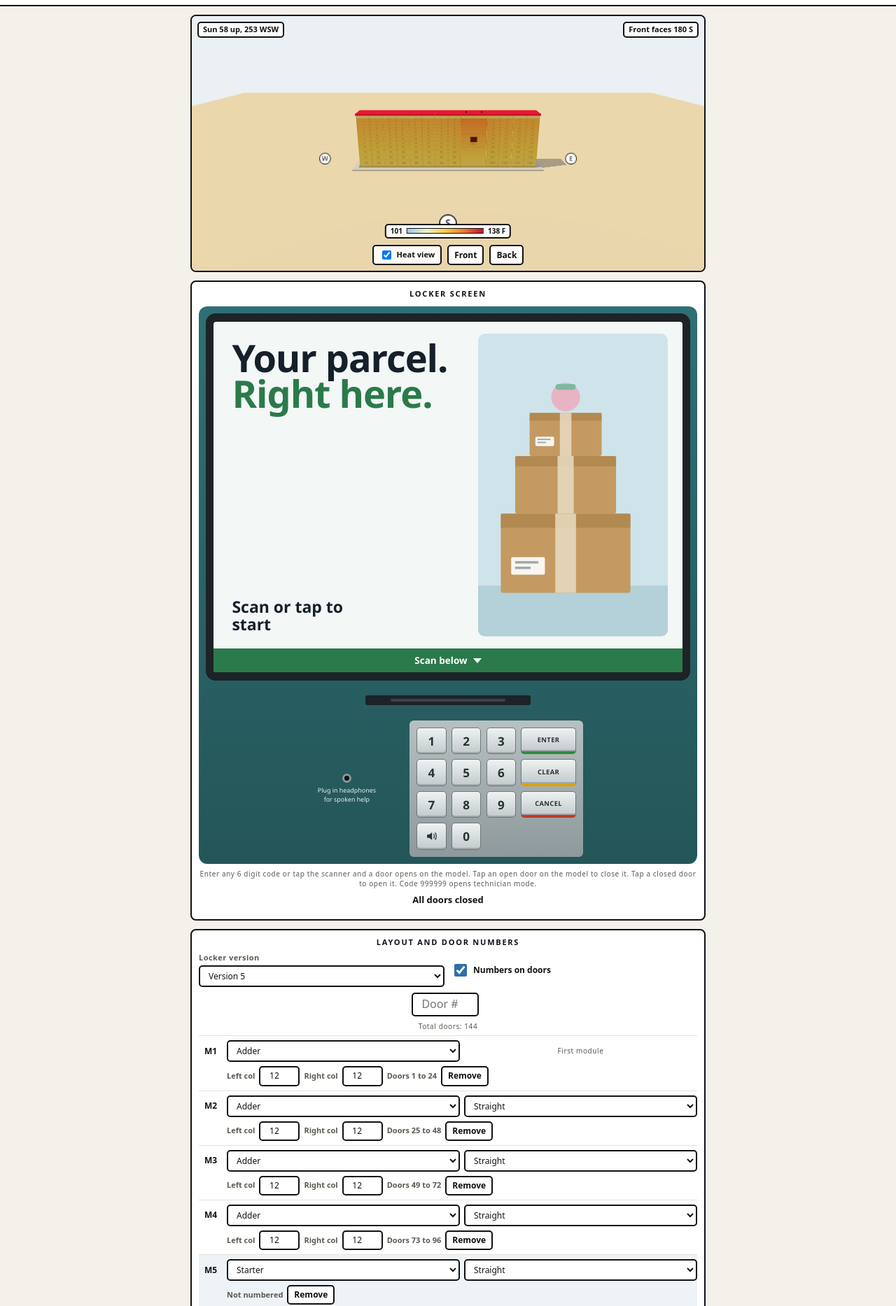
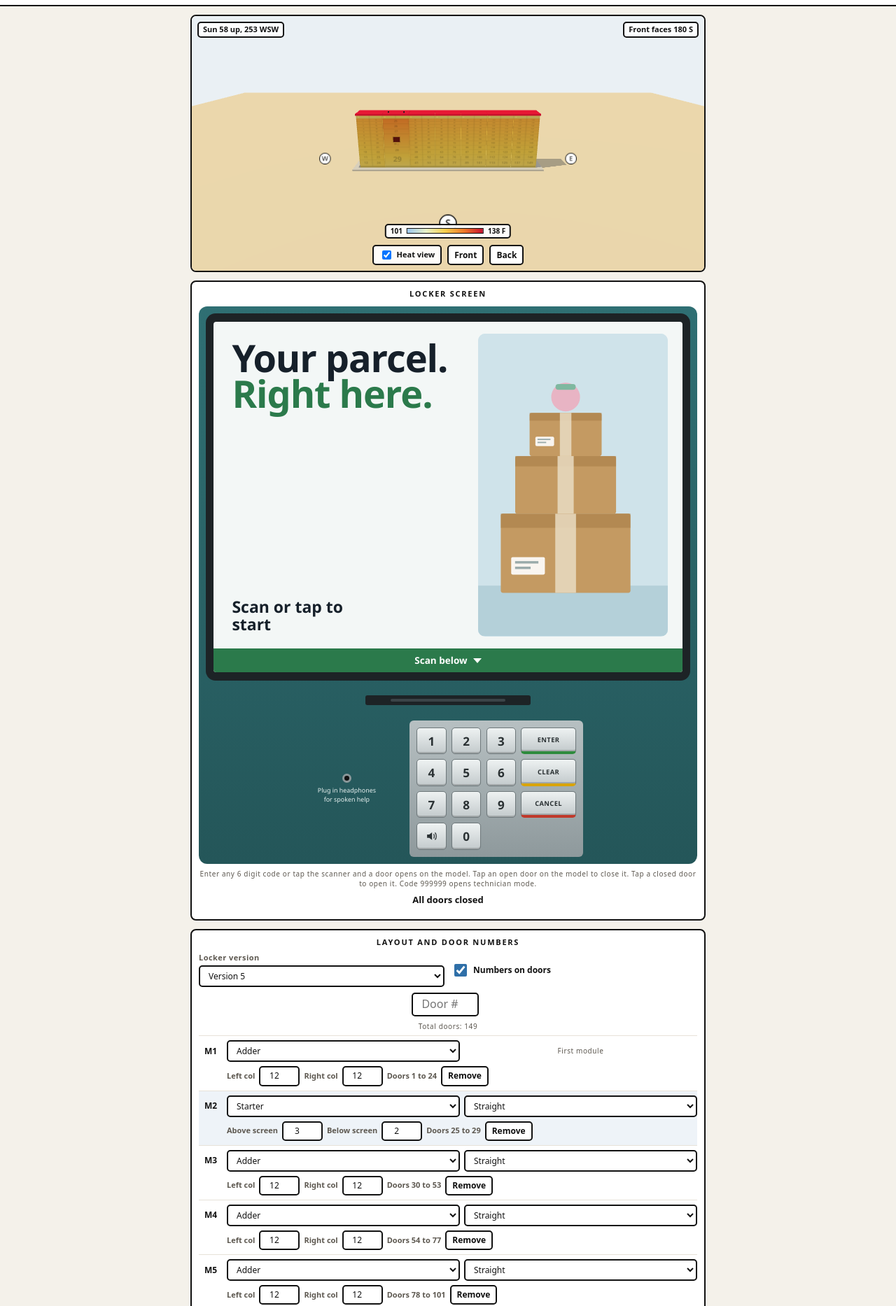
Before and after one commit to sudosilo/parcelsun-kq, a plain HTML site: page index.html in a window 1280 px wide. Shown: the part 41-1908 px from the top of the page at 70% size. Drawn offline with nearby package versions, Linux system fonts and the light colour scheme; animation ran at ten frames a second.

Commit message:
Starter second from left by default, one wide column with numbered doors above and below the screen panel
Co-Authored-By: Claude Opus 5.5 <noreply@anthropic.com>
Claude-Session: https://claude.ai/code/session_01RbcU3XMzGHawtd42uohhtX

```diff
--- a/index.html
+++ b/index.html
@@ -298,7 +298,7 @@
     <p>Picking where a locker goes and which way it faces costs almost nothing before install. Fixing heat damage after install costs a truck roll every time. This shows which placements will cook the screen and the boards and which ones stay workable.</p>
     <h3>How to read it</h3>
     <p>The 3D view shows the locker, the sun, and the shadows at the time on the slider. With Heat view on, every surface is tinted by how hot it is: pale blue is cool, yellow is warm, red is very hot. Heat builds toward the top of each section, spreads out from the screen console into the modules beside it, and shows on the back of the console where the gear sits. Tap Back to look at the back of the locker.</p>
-    <p>The Layout card sets the bank. Pick version 4 or version 5, add adders on either end, add Q units, and turn any module around an outside or inside corner to build L and C shapes. Door 1 is the top of the first column. Numbers run down each column, then move to the next column. The starter is skipped. Type a door number to light it up red on the model.</p>
+    <p>The Layout card sets the bank. Pick version 4 or version 5, add adders on either end, add Q units, and turn any module around an outside or inside corner to build L and C shapes. Door 1 is the top of the first column. Numbers run down each column, then move to the next column. The starter sits second from the left by default and is one wide column: its doors above the screen are numbered, then its doors below, and only the screen panel is skipped. Type a door number to light it up red on the model.</p>
     <p>The Locker screen card runs the kiosk software. Enter a 6 digit code or tap the scanner and a door swings open on the model with a package inside. Tap an open door on the model to close it, or tap any closed door to open it. Code 999999 opens technician mode, and its door repair flow opens and closes the matching door on the model.</p>
     <p>The chart shows the whole day. The dashed lines are your limits. Anything above them is a problem hour.</p>
     <h3>Okay, now the details</h3>
@@ -342,15 +342,17 @@ const PAINT = {
 };
 
 // Bank layout: modules in order left to right as you face the first front.
-// type: adder (two door columns), q (Q unit, three big doors), starter (screen cabinet, not numbered).
+// type: adder (two door columns), q (Q unit, three big doors), starter (one wide column: doors above and below the screen panel).
+// starter cols holds [doors above the panel, doors below the panel].
 // turn: corner before this module. out wraps around an outside corner, in turns into an inside corner.
-const LKEY = 'parcelsun-layout-v1';
+const LKEY = 'parcelsun-layout-v2';
+const STARTER_DOORS = [3, 2];
 function newAdder(ver) { const n = ver === 'v4' ? 10 : 12; return { type: 'adder', turn: 'none', cols: [n, n] }; }
 function defaultLayout() {
   const m = [];
-  for (let i = 0; i < 4; i++) m.push(newAdder('v5'));
-  m.push({ type: 'starter', turn: 'none', cols: [0, 0] });
-  for (let i = 0; i < 2; i++) m.push(newAdder('v5'));
+  m.push(newAdder('v5'));
+  m.push({ type: 'starter', turn: 'none', cols: STARTER_DOORS.slice() });
+  for (let i = 0; i < 5; i++) m.push(newAdder('v5'));
   return { ver: 'v5', mods: m };
 }
 let LAYOUT = null;
@@ -367,18 +369,19 @@ function fixLayout() {
     if (!['adder', 'q', 'starter'].includes(x.type)) x.type = 'adder';
     if (!['none', 'out', 'in'].includes(x.turn)) x.turn = 'none';
     if (!Array.isArray(x.cols) || x.cols.length !== 2) x.cols = [12, 12];
-    x.cols = x.cols.map(v => clamp(Math.round(+v || 1), 1, 30));
+    x.cols = x.type === 'starter' ? x.cols.map(v => clamp(Math.round(+v || 0), 0, 8)) : x.cols.map(v => clamp(Math.round(+v || 1), 1, 30));
   });
   m[0].turn = 'none';
   let k = m.findIndex(x => x.type === 'starter');
   m.forEach((x, i) => { if (x.type === 'starter' && i !== k) x.type = 'adder'; });
-  if (k < 0) { k = Math.floor(m.length / 2); m[k].type = 'starter'; }
-}
-// Door numbers: top of the first column is 1, count down each column, then move to the next column. Starter skipped.
+  if (k < 0) { k = Math.min(1, m.length - 1); m[k].type = 'starter'; m[k].cols = STARTER_DOORS.slice(); }
+}
+// Door numbers: top of the first column is 1, count down each column, then move to the next column.
+// The starter is one column: its doors above the screen panel, then its doors below. The panel is skipped.
 function numberLayout() {
   let c = 1;
   const mods = LAYOUT.mods.map(m => {
-    if (m.type === 'starter') return null;
+    if (m.type === 'starter') { const n = m.cols[0] + m.cols[1]; if (!n) return null; const r = [{ first: c, n }]; c += n; return r; }
     const counts = m.type === 'q' ? [2, 1] : m.cols;
     return counts.map(n => { const r = { first: c, n }; c += n; return r; });
   });
@@ -697,11 +700,30 @@ function doorWeights(n) {
   return w;
 }
 
+// Screen panel on the starter, inches from the top of the lower section.
+function panelSpan(S) {
+  const pTop = S.hasScreen ? S.scrY + S.scrH / 2 + 4.5 : 50;
+  const pBot = S.hasScreen ? S.scrY - S.scrH / 2 - 8 : 38;
+  return { y0: S.lowH - pTop, y1: S.lowH - pBot };
+}
 // Door rectangles for one module in inches from its top left corner (lower section only).
 function doorRects(S, mod, nums) {
   const out = [];
-  if (mod.type === 'starter' || !nums) return out;
+  if (!nums) return out;
   const g = SEAM_IN, mid = S.modW / 2, bot = S.lowH - 2.5;
+  if (mod.type === 'starter') {
+    const P = panelSpan(S);
+    const x0 = g / 2, x1 = S.modW - g / 2;
+    let k = 0;
+    const run = (y0, y1, n, w) => {
+      const sum = w.reduce((a, v) => a + v, 0);
+      let y = y0;
+      w.forEach(u => { const yb = y + (y1 - y0) * u / sum; out.push({ x0, x1, y0: y, y1: yb, n: nums[0].first + k, col: 0, hingeLeft: true }); k++; y = yb; });
+    };
+    if (mod.cols[0]) run(0, P.y0, mod.cols[0], new Array(mod.cols[0]).fill(1));
+    if (mod.cols[1]) run(P.y1, bot, mod.cols[1], doorWeights(mod.cols[1]));
+    return out;
+  }
   const cols = [[g / 2, mid - g / 2], [mid + g / 2, S.modW - g / 2]];
   const counts = mod.type === 'q' ? [2, 1] : mod.cols;
   cols.forEach(([x0, x1], col) => {
@@ -781,12 +803,19 @@ function doorTexture(S, mod, colorHex, nums) {
 
   let panel = null;
   if (isConsole) {
-    // starter: one door above, the screen panel, one door below, across the full width
-    const pTop = S.hasScreen ? S.scrY + S.scrH / 2 + 4.5 : 50;
-    const pBot = S.hasScreen ? S.scrY - S.scrH / 2 - 8 : 38;
-    panel = { y0: (S.lowH - pTop) * pxIn, y1: (S.lowH - pBot) * pxIn, cols: [0, 1] };
+    // starter: one wide column, numbered doors above and below the screen panel
+    const P = panelSpan(S);
+    panel = { y0: P.y0 * pxIn, y1: P.y1 * pxIn, cols: [0, 1] };
     const x0 = L.g / 2, x1 = cw - L.g / 2;
     [panel.y0, panel.y1].forEach(y => drawSeamH(x, x0, x1, y, colorHex));
+    doorRects(S, mod, nums).forEach(r => {
+      const y0 = r.y0 * pxIn, y1 = r.y1 * pxIn;
+      drawSeamH(x, x0, x1, y0, colorHex); drawSeamH(x, x0, x1, y1, colorHex);
+      label(x0, x1, y0, y1, r.n);
+      if (S.open.has(r.n)) return;
+      x.fillStyle = shadeHex(colorHex, 0.5);
+      x.beginPath(); x.arc(x1 - 0.9 * pxIn, (y0 + y1) / 2, 0.22 * pxIn, 0, Math.PI * 2); x.fill();
+    });
   } else {
     const counts = mod.type === 'q' ? [2, 1] : mod.cols;
     for (let col = 0; col < 2; col++) {
@@ -1508,27 +1537,32 @@ function renderLayout() {
       '<div class="mod-cols"></div>';
     const [tSel, cSel] = row.querySelectorAll('select');
     tSel.addEventListener('change', () => {
-      if (tSel.value === 'starter') LAYOUT.mods.forEach(x => { if (x.type === 'starter') x.type = 'adder'; });
-      m.type = tSel.value; layoutChanged();
+      if (tSel.value === 'starter') LAYOUT.mods.forEach(x => { if (x.type === 'starter') Object.assign(x, newAdder(LAYOUT.ver), { turn: x.turn }); });
+      const was = m.type;
+      m.type = tSel.value;
+      if (m.type === 'starter') m.cols = STARTER_DOORS.slice();
+      else if (was === 'starter') m.cols = newAdder(LAYOUT.ver).cols;
+      layoutChanged();
     });
     if (cSel) cSel.addEventListener('change', () => { m.turn = cSel.value; layoutChanged(); });
     const cols = row.querySelector('.mod-cols');
-    if (m.type === 'adder') {
-      ['Left col', 'Right col'].forEach((lab, c) => {
+    if (m.type === 'adder' || m.type === 'starter') {
+      (m.type === 'starter' ? ['Above screen', 'Below screen'] : ['Left col', 'Right col']).forEach((lab, c) => {
         const sp = document.createElement('span'); sp.textContent = lab; cols.appendChild(sp);
-        const inp = document.createElement('input'); inp.type = 'number'; inp.min = 1; inp.max = 30; inp.value = m.cols[c];
+        const inp = document.createElement('input'); inp.type = 'number'; inp.min = m.type === 'starter' ? 0 : 1; inp.max = m.type === 'starter' ? 8 : 30; inp.value = m.cols[c];
         inp.addEventListener('change', () => { m.cols[c] = inp.value; layoutChanged(); });
         cols.appendChild(inp);
       });
     } else {
       const sp = document.createElement('span');
-      sp.textContent = m.type === 'q' ? '3 doors' : 'Not numbered';
+      sp.textContent = '3 doors';
       cols.appendChild(sp);
     }
     if (nums.mods[i]) {
       const sp = document.createElement('span');
       const r = nums.mods[i];
-      sp.textContent = `Doors ${r[0].first} to ${r[1].first + r[1].n - 1}`;
+      const last = r[r.length - 1];
+      sp.textContent = `Doors ${r[0].first} to ${last.first + last.n - 1}`;
       cols.appendChild(sp);
     }
     if (LAYOUT.mods.length > 1) {
@@ -1542,7 +1576,8 @@ function renderLayout() {
   let rg = '';
   LAYOUT.mods.forEach((m, i) => {
     const r = nums.mods[i];
-    if (!r) { rg += `<div>M${i + 1} starter: skipped</div>`; return; }
+    if (!r) { rg += `<div>M${i + 1} ${TYPE_NAMES[m.type]}: no doors</div>`; return; }
+    if (m.type === 'starter') { rg += `<div>M${i + 1} Starter: doors ${r[0].first} to ${r[0].first + r[0].n - 1}, screen panel skipped</div>`; return; }
     r.forEach((c, k) => { rg += `<div>M${i + 1} ${TYPE_NAMES[m.type]}, ${k ? 'right' : 'left'} column: doors ${c.first} to ${c.first + c.n - 1}</div>`; });
   });
   $('dnRanges').innerHTML = rg;
@@ -1557,7 +1592,10 @@ function refind(rebuild) {
       r.forEach((c, k) => {
         if (v >= c.first && v < c.first + c.n) {
           FIND = v;
-          out.textContent = `M${i + 1} ${TYPE_NAMES[LAYOUT.mods[i].type]}, ${k ? 'right' : 'left'} column, ${v - c.first + 1} from top`;
+          const st = LAYOUT.mods[i].type === 'starter';
+          const pos = v - c.first + 1, above = LAYOUT.mods[i].cols[0];
+          out.textContent = st ? `M${i + 1} Starter, ${pos <= above ? `${pos} from top, above the screen` : `${pos - above} below the screen`}`
+            : `M${i + 1} ${TYPE_NAMES[LAYOUT.mods[i].type]}, ${k ? 'right' : 'left'} column, ${pos} from top`;
         }
       });
     });
```
